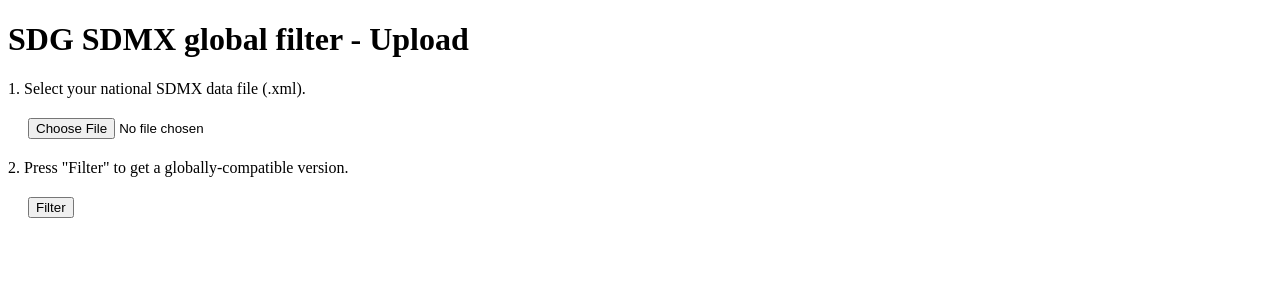
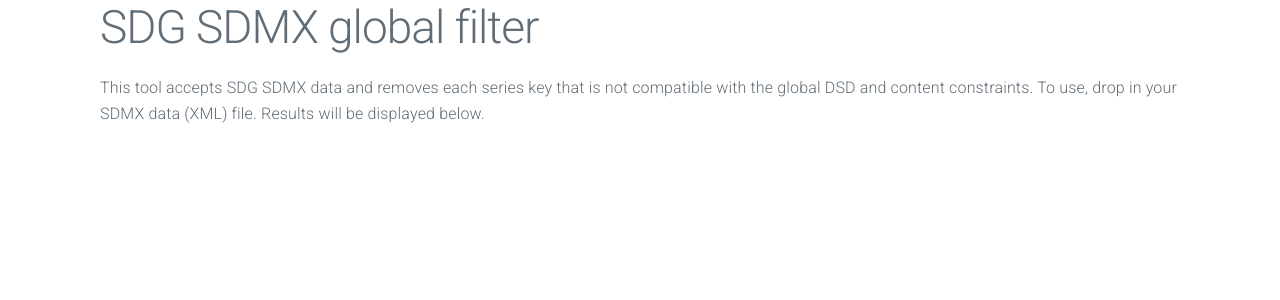
Before and after one commit to brockfanning/sdg-sdmx-global-filter, a Flask app: page / in a window 1280 px wide. Shown: the top 300 px of the page. Run offline with Flask 2, Linux system fonts and the light colour scheme; some libraries are stand-ins or nearby versions.

Commit message:
Dropzone interface

```diff
--- a/app.py
+++ b/app.py
@@ -1,5 +1,5 @@
 import os
-from flask import Flask, send_from_directory, request, url_for, render_template
+from flask import Flask, send_from_directory, request, render_template
 from werkzeug.utils import secure_filename
 import pandas as pd
 from sdmx import model, read_sdmx, to_xml
@@ -28,12 +28,10 @@ def upload_results():
     file = request.files['file'] if 'file' in request.files else None
 
     if file is None or file.filename == '':
-        return render_template('results.html',
-            messages=['File missing.'])
+        return {'warning': 'File is missing'}
 
     if not allowed_file(file.filename):
-        return render_template('results.html',
-            messages=['File must be .xml.'])
+        return {'warning': 'Only XML files are allowed.'}
 
     subfolder = str(uuid1())
     folder = os.path.join(app.config['UPLOAD_FOLDER'], subfolder)
@@ -43,20 +41,24 @@ def upload_results():
     file.save(filepath)
     ret = filter_sdmx(filepath, constraints, dsd)
 
+    response = {
+        'removed': ret['num_removed'],
+        'total': ret['num_total'],
+        'messages': ret['messages'],
+        'info': None,
+        'download': None,
+    }
+
     if ret['num_series'] > 0 and ret['num_removed'] > 0:
         with open(filepath, 'wb') as f:
             f.write(to_xml(ret['sdmx']))
-        return render_template('results.html',
-            num_removed=ret['num_removed'],
-            num_total=ret['num_removed'] + ret['num_series'],
-            messages=ret['messages'],
-            download=url_for('download_file', folder=subfolder, name=filename))
+        response['download'] = 'uploads/' + subfolder + '/' + filename
     elif ret['num_removed'] == 0:
-        return render_template('results.html',
-            messages=['The file is already globally-compatible.'])
+        response['info'] = 'The file "{}" is already globally compatible. No changes were needed.'.format(filename)
     elif ret['num_series'] == 0:
-        return render_template('results.html',
-            messages=['All of the series keys were removed, so there is no output available.'] + ret['messages'])
+        response['info'] = 'When filtering the file "{}" all of the series keys were removed, and there is no data left to output.'.format(filename)
+
+    return response
 
 @app.route('/uploads/<folder>/<name>')
 def download_file(folder, name):
@@ -87,6 +89,7 @@ def filter_sdmx(filepath, constraints, dsd):
         'sdmx': msg,
         'num_series': num_series,
         'num_removed': num_removed,
+        'num_total': num_series + num_removed,
     }
 
 def get_series_messages(series_key, observations, constraints, dsd):
--- /dev/null
+++ b/static/scripts.js
@@ -0,0 +1,28 @@
+Dropzone.options.uploadForm = {
+    success: function(file, response) {
+
+        var info = (response.info) ? response.info : '';
+        document.getElementById('info').innerHTML = info;
+
+        var download = (response.download) ? '<a class="button" href="' + response.download + '">Download filtered SDMX data</a>' : '';
+        document.getElementById('download').innerHTML = download;
+
+        var summary = '';
+        if (response.removed < response.total) {
+            summary += '<h2>Results:</h2>';
+            summary += '<p>' + response.removed + ' series keys were removed (out of ' + response.total + ').</p>';
+        }
+        document.getElementById('summary').innerHTML = summary;
+
+        var messages = '';
+        if (response.messages && response.messages.length > 0) {
+            messages += '<h2>Reasons for removals:</h2>';
+            messages += '<ol>';
+            response.messages.forEach(function(message) {
+                messages += '<li>' + message + '</li>';
+            });
+            messages += '</ol>';
+        }
+        document.getElementById('messages').innerHTML = messages;
+    }
+}
--- a/static/style.css
+++ b/static/style.css
@@ -1,8 +1,6 @@
-label {
-    display: block;
+#info, #summary, #download, #messages {
     margin-bottom: 20px;
-    margin-top: 20px;
 }
-input {
-    margin-left: 20px;
+#messages li {
+    margin-bottom: 0.3em;
 }
--- a/templates/base.html
+++ b/templates/base.html
@@ -4,10 +4,18 @@
     {% block head %}
     <link rel="stylesheet" href="{{ url_for('static', filename='style.css') }}">
     <title>SDG SDMX Global Filter</title>
+    <link rel="stylesheet" href="//fonts.googleapis.com/css?family=Roboto:300,300italic,700,700italic">
+    <link rel="stylesheet" href="//cdnjs.cloudflare.com/ajax/libs/normalize/5.0.0/normalize.css">
+    <link rel="stylesheet" href="//cdnjs.cloudflare.com/ajax/libs/milligram/1.3.0/milligram.css">
+    <link rel="stylesheet" href="https://cdn.jsdelivr.net/npm/dropzone@5.7.0/dist/min/dropzone.min.css">
     {% endblock %}
   </head>
   <body>
-    <h1>SDG SDMX global filter - {% block title %}{% endblock %}</h1>
-    <div id="content">{% block content %}{% endblock %}</div>
+    <div class="container">
+      <h1>SDG SDMX global filter</h1>
+      <div id="content">{% block content %}{% endblock %}</div>
+    </div>
+    <script src="https://cdn.jsdelivr.net/npm/dropzone@5.7.0/dist/min/dropzone.min.js"></script>
+    <script src="{{ url_for('static', filename='scripts.js') }}"></script>
   </body>
 </html>
--- a/templates/upload.html
+++ b/templates/upload.html
@@ -1,14 +1,13 @@
 {% extends "base.html" %}
-{% block title %}Upload{% endblock %}
 {% block content %}
-    <form action="filter" method="post" enctype="multipart/form-data">
-        <div>
-            <label for="upload-field">1. Select your national SDMX data file (.xml).</label>
-            <input id="upload-field" type="file" name="file">
-        </div>
-        <div>
-            <label for="filter-button">2. Press "Filter" to get a globally-compatible version.</label>
-            <input id="filter-button" type="submit" value="Filter">
-        </div>
-    </form>
+    <p>
+    This tool accepts SDG SDMX data and removes each series key that is not
+    compatible with the global DSD and content constraints. To use, drop in
+    your SDMX data (XML) file. Results will be displayed below.
+    </p>
+    <form id="upload-form" action="filter" method="post" enctype="multipart/form-data" class="dropzone"></form>
+    <div id="info"></div>
+    <div id="download"></div>
+    <div id="summary"></div>
+    <div id="messages"></div>
 {% endblock %}
```
Also changed, not shown: templates/results.html (deleted, +0 -20 lines).
